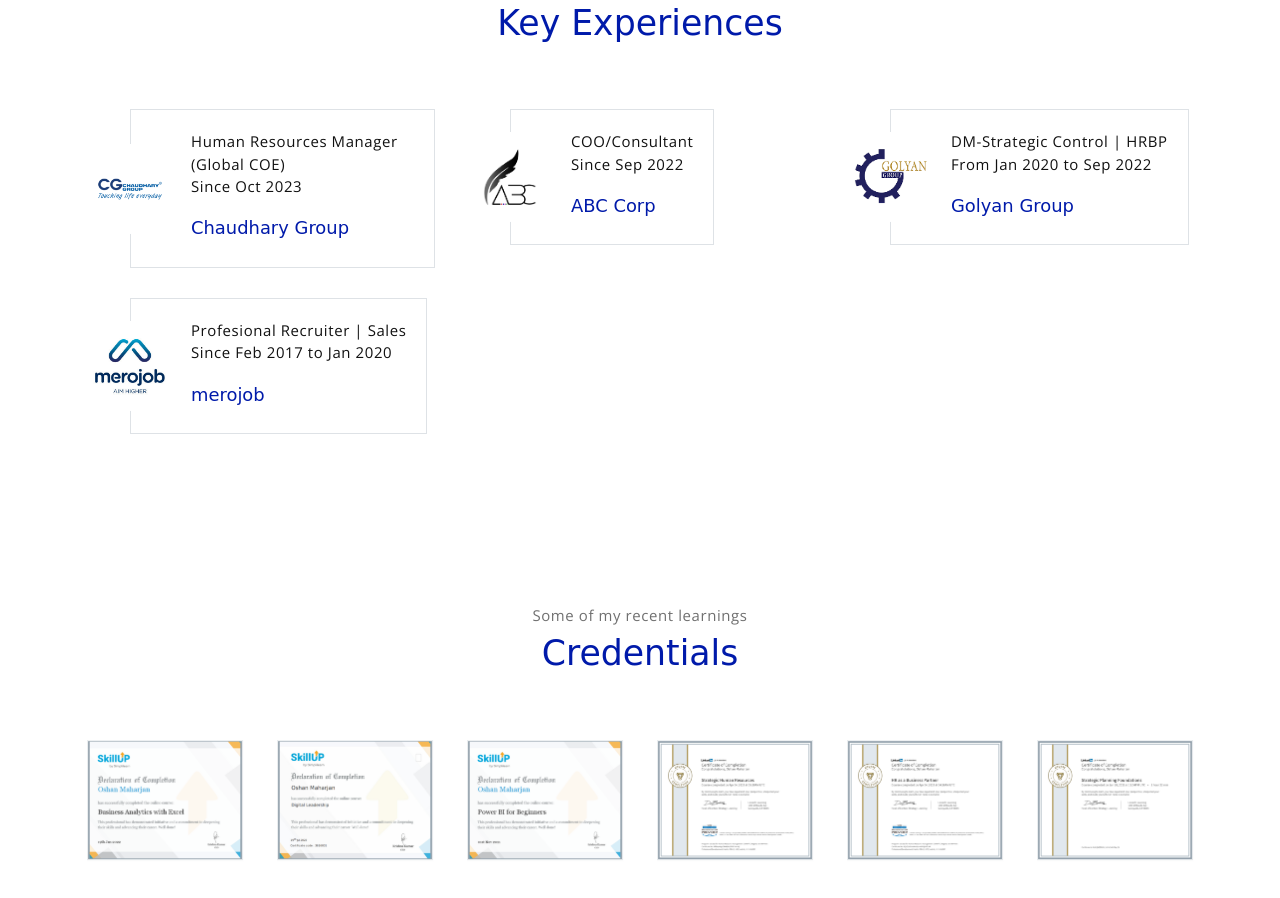
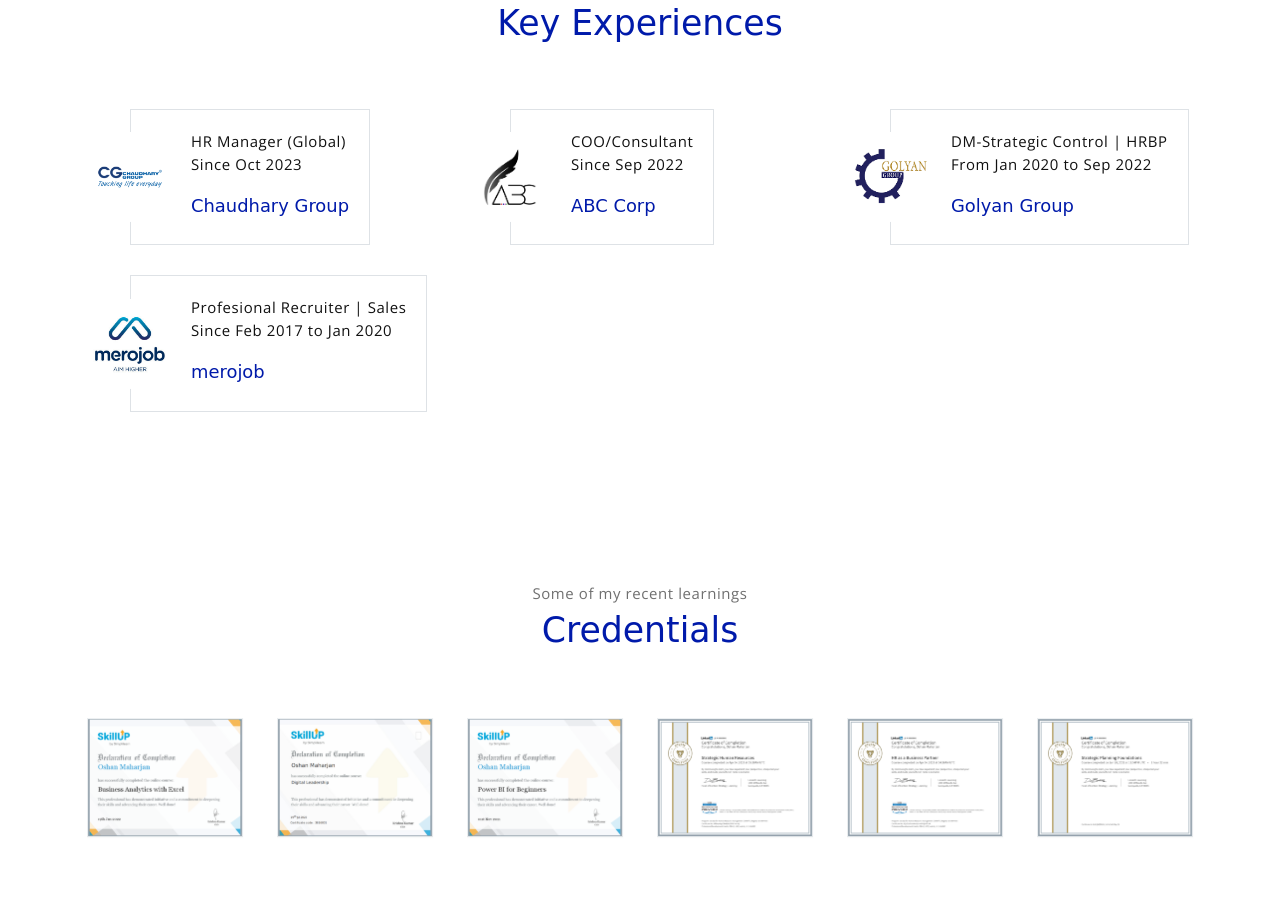
Before and after one commit to oshanmhr/Oshanweb, a plain HTML site: page index.html in a window 1280 px wide. Shown: the part 2054-2952 px from the top of the page. Drawn offline with nearby package versions, Linux system fonts and the light colour scheme; a web font is replaced by a local one.

Commit message:
Update index.html

```diff
--- a/index.html
+++ b/index.html
@@ -160,7 +160,7 @@
                                 alt="Loading">
                         </div>
                         <div class="testimonial-card-body">
-                            <p class="testimonial-card-subtitle">Human Resources Manager (Global COE)<br>Since Oct 2023</p>
+                            <p class="testimonial-card-subtitle">HR Manager (Global)<br>Since Oct 2023</p>
                             <h6 class="testimonial-card-title">Chaudhary Group</h6>
                         </div>
                     </div>
```
